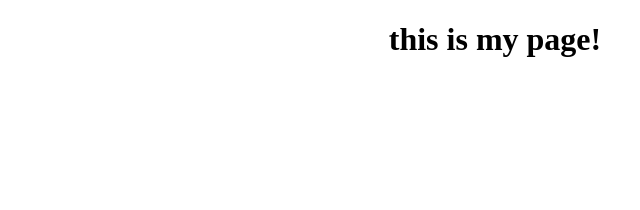
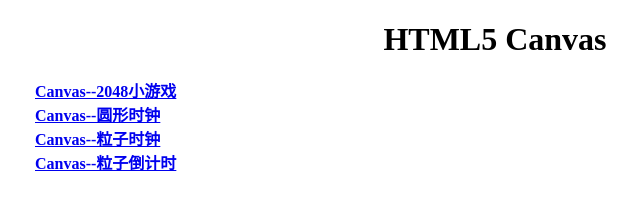
Before and after one commit to w1123310193/demo, a plain HTML site: page index.html in a window 1280 px wide. Shown: the whole page, without its empty margins (145-785 px from the left). Drawn offline with Linux system fonts and the light colour scheme.

Commit message:
Update index.html

```diff
--- a/index.html
+++ b/index.html
@@ -2,9 +2,34 @@
 <html lang="en">
 <head>
 	<meta charset="UTF-8">
-	<title>My  Page</title>
+	<title>Document</title>
+	<style>
+		#wrap{
+			width: 1000px;
+			height: 100%;
+			margin:auto;
+		}
+		#wrap ul li{
+			list-style:none;
+			height: 24px;
+			line-height: 24px;
+			font-size: 16px;
+			font-weight: bold;
+		}
+		h1{
+			text-align: center;
+		}
+	</style>
 </head>
 <body>
-	<h1 style="text-align: center;">this is my page!</h1>
+	<h1>HTML5  Canvas</h1>
+	<div id="wrap">
+		<ul>
+			<li><a href="2048/index.html">Canvas--2048小游戏</a></li>
+			<li><a href="Countdown/圆形时钟.html">Canvas--圆形时钟</a></li>
+			<li><a href="Countdown/粒子时钟.html">Canvas--粒子时钟</a></li>
+			<li><a href="Countdown/绚丽倒计时.html">Canvas--粒子倒计时</a></li>
+		</ul>
+	</div>
 </body>
 </html>
```
